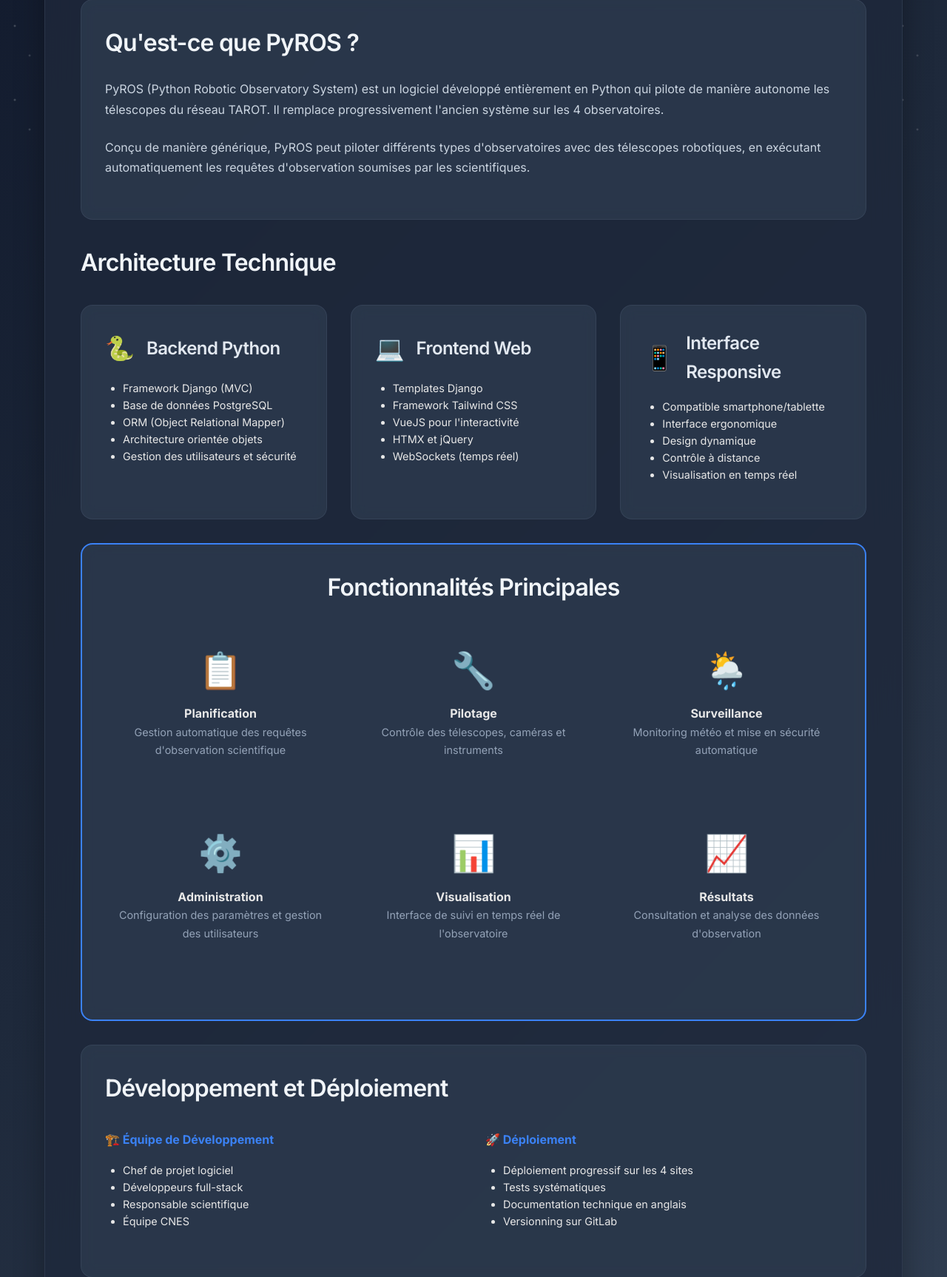
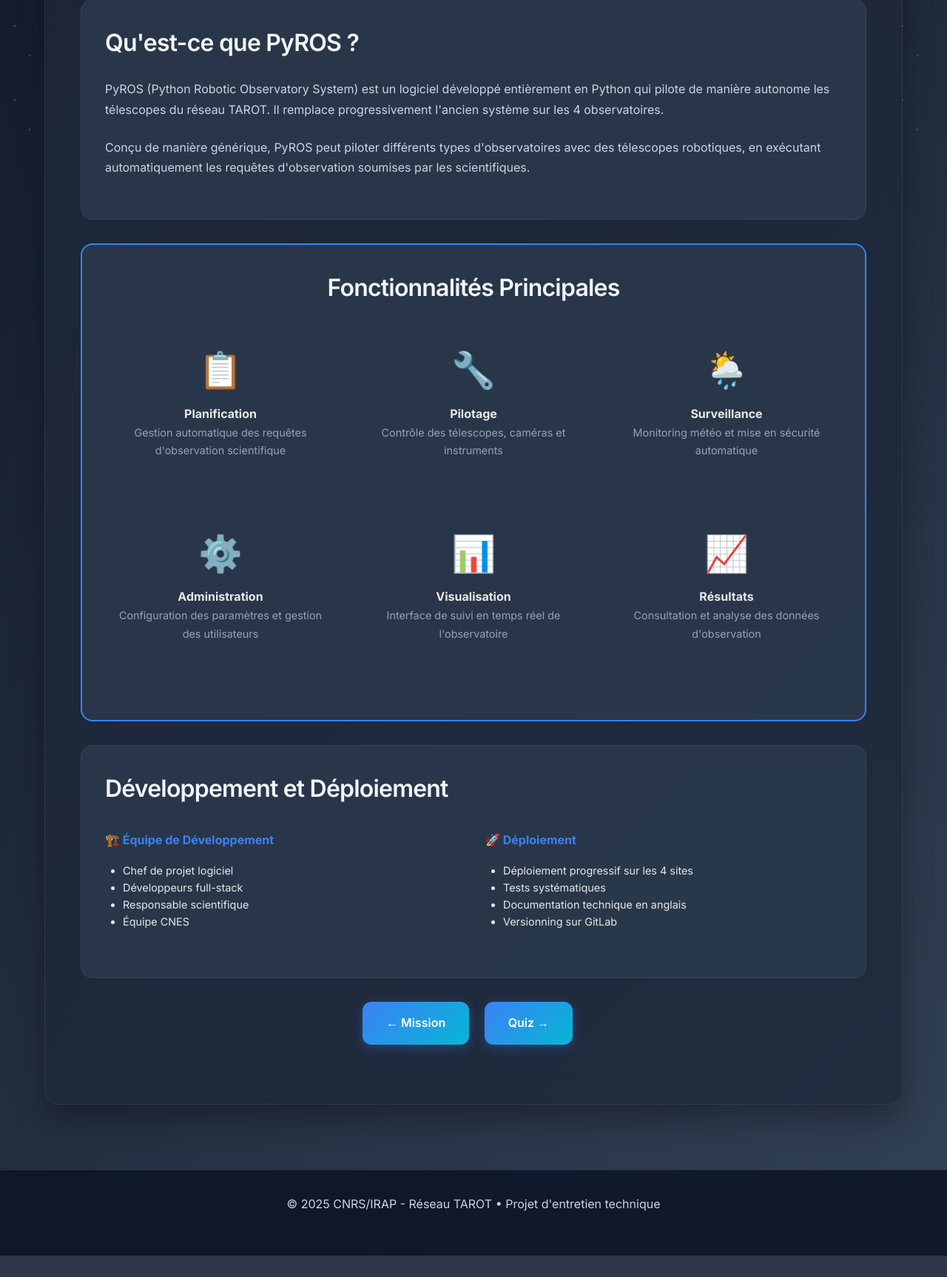
Before and after one commit to YoussefELKALLOUBI/tarot-presentation, a Django app: page /pyros/ in a window 1280 px wide. Shown: the part 595-2321 px from the top of the page at 74% size. After the commit the page ends 2292 px from the top, so only its background shows below. Run offline with Django 3.2, Linux system fonts and the light colour scheme.

Commit message:
Remove technical architecture

```diff
--- a/presentation/templates/presentation/pyros.html
+++ b/presentation/templates/presentation/pyros.html
@@ -24,56 +24,6 @@
         Conçu de manière générique, PyROS peut piloter différents types d'observatoires avec des
         télescopes robotiques, en exécutant automatiquement les requêtes d'observation soumises par les scientifiques.
     </p>
-</div>
-
-<!-- Architecture technique -->
-<div style="margin: 2rem 0;">
-    <h2>Architecture Technique</h2>
-    <div class="grid grid-3">
-
-        <div class="card">
-            <div style="display: flex; align-items: center; margin-bottom: 1rem;">
-                <div style="font-size: 2rem; margin-right: 1rem;">🐍</div>
-                <h3 style="margin: 0;">Backend Python</h3>
-            </div>
-            <ul style="margin: 1rem 0; padding-left: 1.5rem; font-size: 0.9rem;">
-                <li>Framework Django (MVC)</li>
-                <li>Base de données PostgreSQL</li>
-                <li>ORM (Object Relational Mapper)</li>
-                <li>Architecture orientée objets</li>
-                <li>Gestion des utilisateurs et sécurité</li>
-            </ul>
-        </div>
-
-        <div class="card">
-            <div style="display: flex; align-items: center; margin-bottom: 1rem;">
-                <div style="font-size: 2rem; margin-right: 1rem;">💻</div>
-                <h3 style="margin: 0;">Frontend Web</h3>
-            </div>
-            <ul style="margin: 1rem 0; padding-left: 1.5rem; font-size: 0.9rem;">
-                <li>Templates Django</li>
-                <li>Framework Tailwind CSS</li>
-                <li>VueJS pour l'interactivité</li>
-                <li>HTMX et jQuery</li>
-                <li>WebSockets (temps réel)</li>
-            </ul>
-        </div>
-
-        <div class="card">
-            <div style="display: flex; align-items: center; margin-bottom: 1rem;">
-                <div style="font-size: 2rem; margin-right: 1rem;">📱</div>
-                <h3 style="margin: 0;">Interface Responsive</h3>
-            </div>
-            <ul style="margin: 1rem 0; padding-left: 1.5rem; font-size: 0.9rem;">
-                <li>Compatible smartphone/tablette</li>
-                <li>Interface ergonomique</li>
-                <li>Design dynamique</li>
-                <li>Contrôle à distance</li>
-                <li>Visualisation en temps réel</li>
-            </ul>
-        </div>
-
-    </div>
 </div>
 
 <!-- Fonctionnalités principales -->
```
